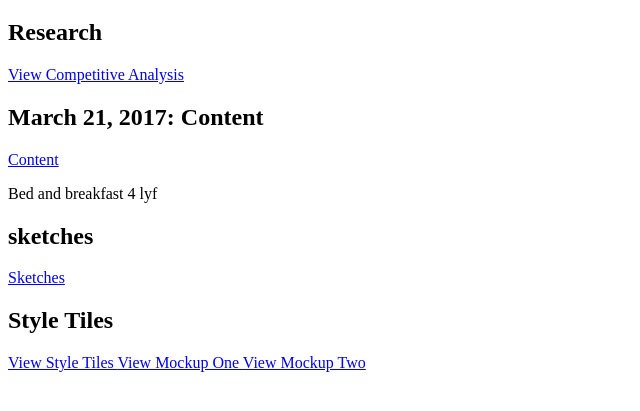
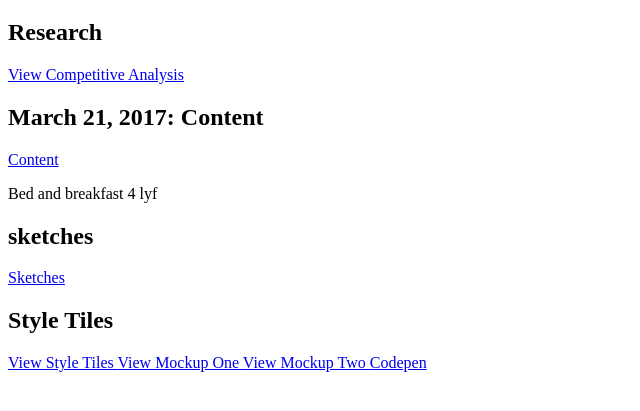
Before and after one commit to KentStateWeb/s2017-bedandbreakfast8_spring2017, a plain HTML site: page index.html in a window 1280 px wide. Shown: the part 61-472 px from the top of the page, without its empty margins (0-640 px from the left). Drawn offline with Linux system fonts and the light colour scheme.

Commit message:
updated link
website link

```diff
--- a/index.html
+++ b/index.html
@@ -19,5 +19,6 @@
 <a href="styletiles/styletileall.pdf"> View Style Tiles </a>
 <a href="styletiles/styletile1.png"> View Mockup One </a>
 <a href="styletiles/styletile2.png"> View Mockup Two </a>
+<a href="https://codepen.io/Mikekiczek/pen/zZXqRq"> Codepen</a>
   </body>
 </html>
```
